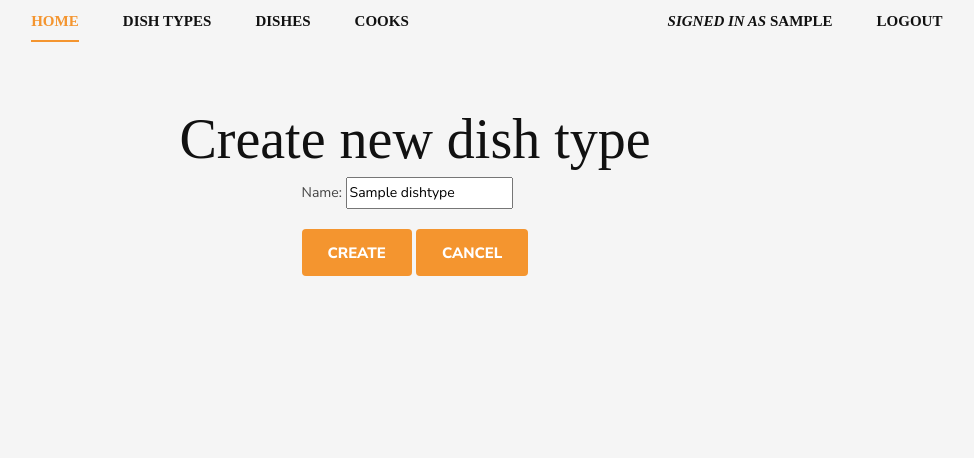
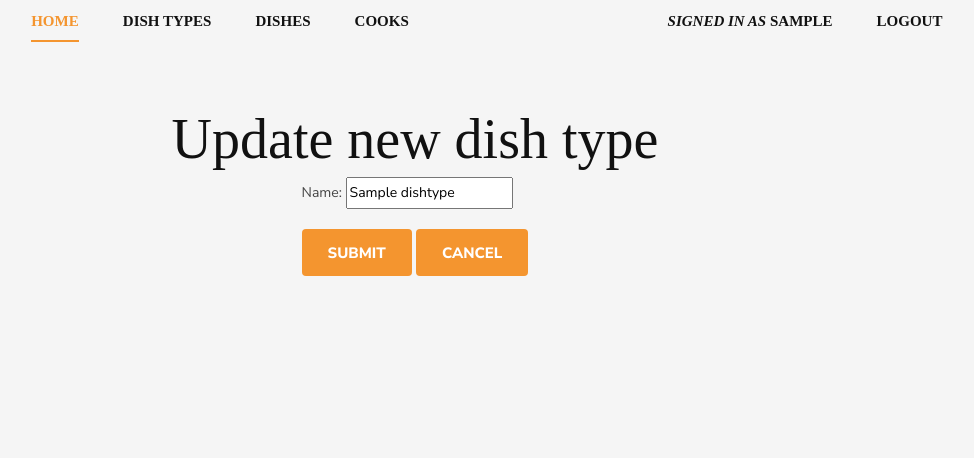
Before and after one commit to alina-boichenko/restaurant_kitchen_service, a Django app: page /dish-types/1/update/ in a window 1280 px wide. Shown: the top 458 px of the page, without its empty margins (225-1199 px from the left). Run offline with Django 4.2, Linux system fonts and the light colour scheme; a user stored in the database is signed in; tables that the repository leaves empty hold one stand-in row (values such as "Sample post"); some libraries are stand-ins or nearby versions; some web fonts are replaced.

Commit message:
Added links to UpdateViews for Dish, DishType, Cook models

```diff
--- a/templates/kitchen/dish_detail.html
+++ b/templates/kitchen/dish_detail.html
@@ -36,7 +36,7 @@
             <div class="single-post__recipe__details__option">
               <ul>
                 <li><a href="#" class="btn btn-warning"> Add to my dishes</a></li>
-                <li><a href="#" class="btn btn-success"> Update recipe</a></li>
+                <li><a href="{% url 'kitchen:dish-update' pk=dish.pk %}" class="btn btn-success"> Update recipe</a></li>
                 <li><a href="#" class="btn btn-danger"> Delete recipe</a></li>
               </ul>
             </div>
--- a/templates/kitchen/dish_type_form.html
+++ b/templates/kitchen/dish_type_form.html
@@ -1,15 +1,15 @@
 {% extends 'base.html' %}
 {% load crispy_forms_filters %}
 
-{% block title %}<title>Create new dish type</title>{% endblock %}
+{% block title %}<title>{{ object|yesno:"Update,Create" }} new dish type</title>{% endblock %}
 
 {% block content %}
-  <h1><small>Create new dish type</small></h1>
+  <h1><small>{{ object|yesno:"Update,Create" }} new dish type</small></h1>
   <div class="d-flex justify-content-center">
     <form action="" method="post" novalidate>
       {% csrf_token %}
       {{ form|crispy }}
-      <input type="submit" class="site-btn btn btn-success" value="Create"/>
+      <input type="submit" class="site-btn btn btn-success" value="Submit"/>
       <a href="" class="site-btn btn btn-danger">Cancel</a>
     </form>
   </div>
```
Also changed, not shown: templates/kitchen/cook_detail.html (+8 -1 lines).
